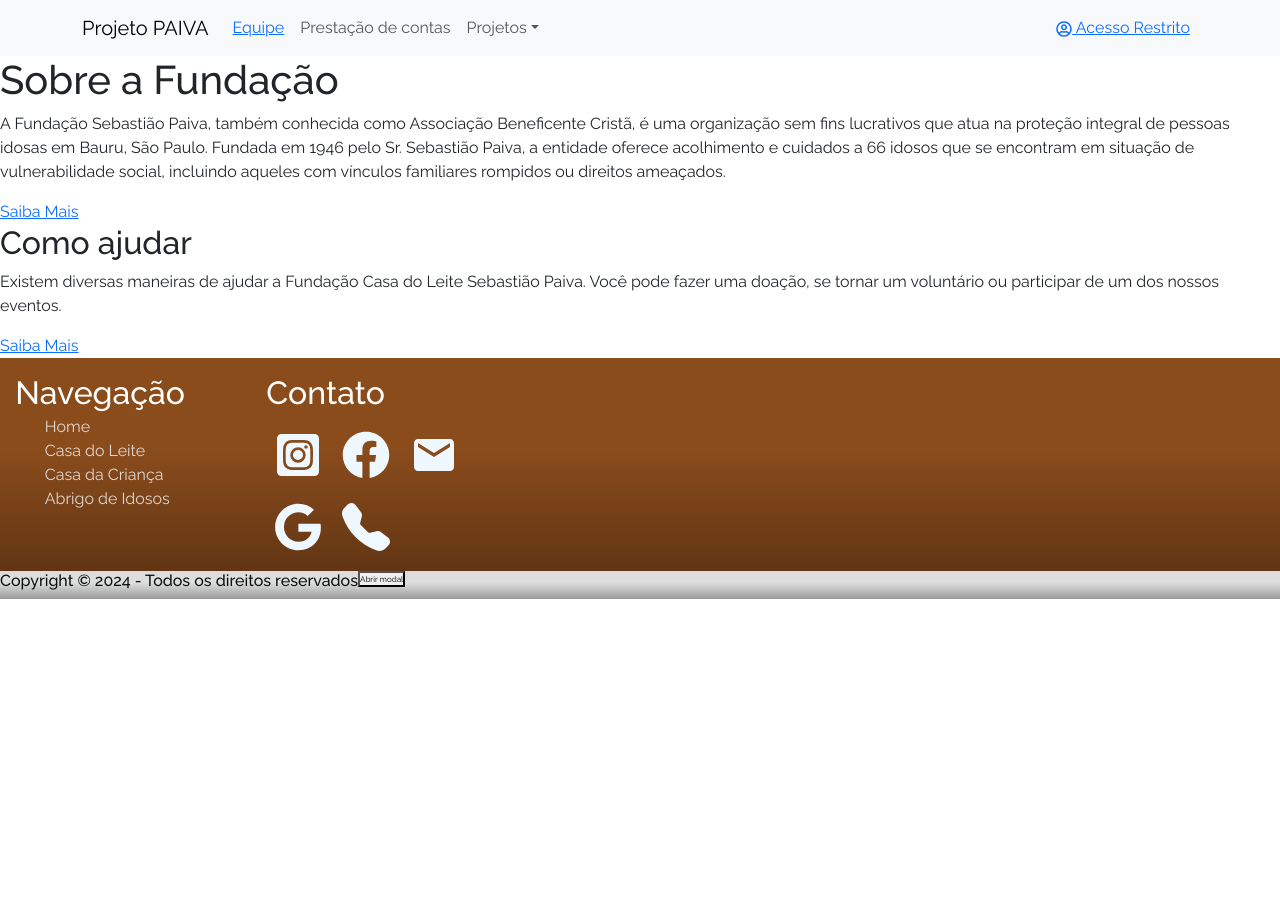
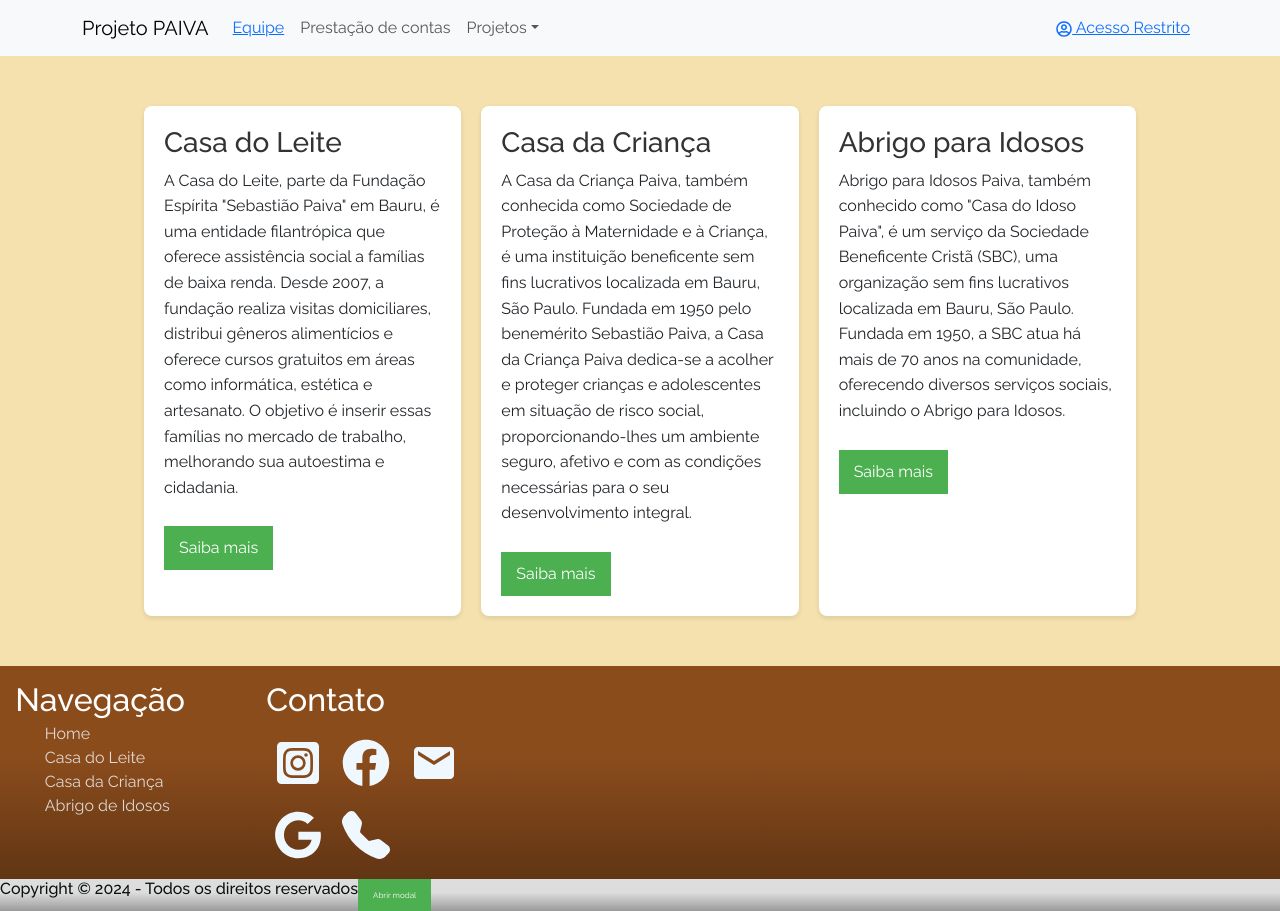
Before and after one commit to Yemuri/PAIVA, a React (Create React App) app in the folder frontend/: page / in a window 1280 px wide. Before the commit the page ends 800 px from the top, so only its background shows below. Built offline with nearby package versions, Linux system fonts and the light colour scheme.

Commit message:
pagina inicial feita, bloco com informações basicas da casa da criança, abrigo do idoso e casa do leite e botão saiba mais

```diff
--- a/frontend/package.json
+++ b/frontend/package.json
@@ -15,6 +15,7 @@
     "react-pro-sidebar": "^1.1.0",
     "react-router-dom": "^6.22.3",
     "react-scripts": "5.0.1",
+    "swiper": "^11.1.3",
     "web-vitals": "^2.1.4"
   },
   "scripts": {
--- /dev/null
+++ b/frontend/src/pages/home/home.css
@@ -0,0 +1,72 @@
+/* Estilos Gerais */
+body {
+    font-family: sans-serif;
+    margin: 0;
+  }
+
+  .geral-home {
+    display: flex;
+    flex-direction: column;
+    align-items: center; /* Centraliza o conteúdo horizontalmente */
+    padding: 20px;
+    background: rgb(245, 225, 174);
+
+
+  }
+
+  h1 {
+    color: #333; /* Cor de texto escura */
+    margin-bottom: 20px;
+  }
+
+  p {
+    line-height: 1.6; /* Espaçamento entre as linhas */
+    margin-bottom: 10px;
+  }
+
+  /* Seção de Projetos */
+  .container-projetos {
+    display: grid;
+    grid-template-columns: repeat(auto-fit, minmax(300px, 1fr)); /* Responsivo: 1 ou 2 colunas */
+    gap: 20px; /* Espaçamento entre os projetos */
+    width: 80%; /* Largura máxima do container */
+    margin: 30px auto; /* Centraliza o container */
+  }
+
+  .projeto {
+    background-color: #fff; /* Fundo branco para os projetos */
+    padding: 20px;
+    border-radius: 8px; /* Bordas arredondadas */
+    box-shadow: 0 2px 5px rgba(0, 0, 0, 0.1);
+  }
+
+  .projeto h3 {
+    color: #333;
+    margin-top: 0;
+  }
+
+  /* Botões */
+  button {
+    background-color: #4CAF50;
+    color: white;
+    padding: 10px 15px;
+    border: none;
+    border-radius: 6px;
+    cursor: pointer;
+    transition: background-color 0.3s ease;
+  }
+
+  button:hover {
+    background-color: #45a049;
+  }
+
+
+.projeto {
+
+    display: flex; /* Ativa o flexbox no container do projeto */
+    flex-direction: column; /* Coloca o botão abaixo do parágrafo */
+  }
+
+  .botao-container {
+    margin-top: 10px; /* Adiciona um espaçamento superior ao botão */
+  }
--- a/frontend/src/pages/home/inicial.js
+++ b/frontend/src/pages/home/inicial.js
@@ -1,36 +1,47 @@
+import { useNavigate } from "react-router-dom";
+import home from "./home.css";
+
 export default function Inicial() {
+  const nav = useNavigate();
+
   return (
-    <div>
-      <section>
-        <h1>Sobre a Fundação</h1>
-        <p>
-          A Fundação Sebastião Paiva, também conhecida como Associação
-          Beneficente Cristã, é uma organização sem fins lucrativos que atua na
-          proteção integral de pessoas idosas em Bauru, São Paulo. Fundada em
-          1946 pelo Sr. Sebastião Paiva, a entidade oferece acolhimento e
-          cuidados a 66 idosos que se encontram em situação de vulnerabilidade
-          social, incluindo aqueles com vínculos familiares rompidos ou direitos
-          ameaçados.
-        </p>
-        <div>
-          <a href="#" class="btn-saiba-mais">
-            Saiba Mais
-          </a>
+    <div className="geral-home">
+      <div>
+      </div>
+      <div className="container-projetos">
+        <div className="projeto">
+          <h3>Casa do Leite</h3>
+          <p>
+            A Casa do Leite, parte da Fundação Espírita "Sebastião Paiva" em
+            Bauru, é uma entidade filantrópica que oferece assistência social a
+            famílias de baixa renda. Desde 2007, a fundação realiza visitas
+            domiciliares, distribui gêneros alimentícios e oferece cursos
+            gratuitos em áreas como informática, estética e artesanato. O
+            objetivo é inserir essas famílias no mercado de trabalho, melhorando
+            sua autoestima e cidadania.
+          </p>
+          <div className="botao-container"> {/* Novo container para o botão */}
+            <button onClick={() => nav('/casa-do-leite')}>Saiba mais</button>
+          </div>
         </div>
-      </section>
-      <section>
-        <h2>Como ajudar</h2>
-        <p>
-          Existem diversas maneiras de ajudar a Fundação Casa do Leite Sebastião
-          Paiva. Você pode fazer uma doação, se tornar um voluntário ou
-          participar de um dos nossos eventos.
-        </p>
-        <div class="btn-saiba-mais-container">
-          <a href="#" class="btn-saiba-mais">
-            Saiba Mais
-          </a>
+
+        <div className="projeto">
+          <h3>Casa da Criança</h3>
+          <p>A Casa da Criança Paiva, também conhecida como Sociedade de Proteção à Maternidade e à Criança, é uma instituição beneficente sem fins lucrativos localizada em Bauru, São Paulo. Fundada em 1950 pelo benemérito Sebastião Paiva, a Casa da Criança Paiva dedica-se a acolher e proteger crianças e adolescentes em situação de risco social, proporcionando-lhes um ambiente seguro, afetivo e com as condições necessárias para o seu desenvolvimento integral.</p>
+          <div className="botao-container">
+            <button onClick={() => nav('/casa-da-crianca')}>Saiba mais</button>
+          </div>
         </div>
-      </section>
+
+        <div className="projeto">
+          <h3>Abrigo para Idosos</h3>
+          <p>Abrigo para Idosos Paiva, também conhecido como "Casa do Idoso Paiva", é um serviço da Sociedade Beneficente Cristã (SBC), uma organização sem fins lucrativos localizada em Bauru, São Paulo. Fundada em 1950, a SBC atua há mais de 70 anos na comunidade, oferecendo diversos serviços sociais, incluindo o Abrigo para Idosos.</p>
+          <div className="botao-container">
+            <button onClick={() => nav('/abrigo-idosos')}>Saiba mais</button>
+          </div>
+        </div>
+
+      </div>
     </div>
   );
 }
```
Also changed, not shown: frontend/src/pages/home/inicial.css (added), 1 other file (tests, documents, lock files or other folders).
